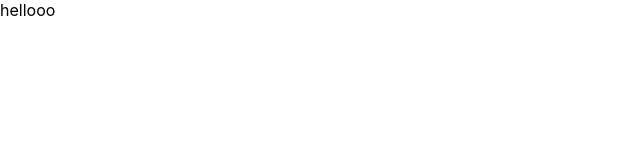
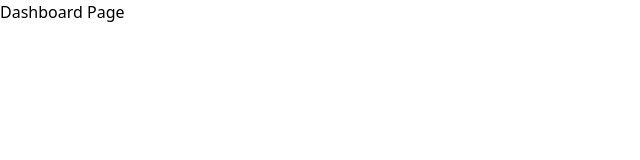
Before and after one commit to Taxi-App1/taxi-dashboard, a React (Create React App) app: page / in a window 1280 px wide. Shown: the top 160 px of the page, without its empty margins (0-640 px from the left). Built offline with nearby package versions, Linux system fonts and the light colour scheme.

Commit message:
setUp tailwind css and  the structure of the file

```diff
--- a/package.json
+++ b/package.json
@@ -8,6 +8,7 @@
     "@testing-library/user-event": "^13.5.0",
     "react": "^18.2.0",
     "react-dom": "^18.2.0",
+    "react-router-dom": "^6.18.0",
     "react-scripts": "5.0.1",
     "web-vitals": "^2.1.4"
   },
@@ -34,5 +35,8 @@
       "last 1 firefox version",
       "last 1 safari version"
     ]
+  },
+  "devDependencies": {
+    "tailwindcss": "^3.3.5"
   }
 }
--- a/src/App.js
+++ b/src/App.js
@@ -1,9 +1,27 @@
 
-
+import { Route, Routes } from "react-router-dom";
+import Layouts from "./Layouts/Layouts";
+import SignInPage from "./Pages/SignInPage";
+import DriverPage from "./Pages/DriverPage";
+import UserPage from "./Pages/UsersPage";
+import DashboardPage from "./Pages/DashboardPage";
+import OrderPage from "./Pages/OrderPage";
 function App() {
   return (
-    <div className="App">
-          hellooo
+    <div className="">
+          <Routes>
+          <Route path="/" element={<Layouts/>}>
+                <Route path="/" element={<DashboardPage/>} />
+                <Route path="/signIn" element={<SignInPage/>} />
+                <Route path="/driver" element={<DriverPage/>} />
+                <Route path="/user" element={<UserPage/>} />
+                <Route path="/order" element={<OrderPage/>} />
+                {/* <Route element={<RequireUser/>}>
+                <Route path="/" element={} />
+                <Route path="/" element={} />
+                </Route> */}
+              </Route>
+          </Routes>
     </div>
   );
 }
--- /dev/null
+++ b/src/Layouts/Layouts.jsx
@@ -0,0 +1,12 @@
+import React from "react";
+import { Outlet } from "react-router-dom";
+
+function Layouts() {
+    return (
+        <div>
+        <Outlet/>
+        </div>
+     );
+}
+
+export default Layouts;
--- /dev/null
+++ b/src/Pages/DashboardPage.jsx
@@ -0,0 +1,7 @@
+function DashboardPage () {
+    return ( <div>
+        Dashboard Page
+    </div> );
+}
+
+export default  DashboardPage ;
--- /dev/null
+++ b/src/Pages/DriverPage.jsx
@@ -0,0 +1,7 @@
+function DriverPage() {
+    return ( <div>
+        Driver Page
+    </div> );
+}
+
+export default DriverPage;
--- /dev/null
+++ b/src/Pages/OrderPage.jsx
@@ -0,0 +1,9 @@
+function OrderPage() {
+    return (
+    <div>
+Order Page
+    </div>
+     );
+}
+
+export default OrderPage;
--- /dev/null
+++ b/src/Pages/SignInPage.jsx
@@ -0,0 +1,9 @@
+function SignInPage() {
+    return (
+    <div>
+        SignIn
+    </div>
+    );
+}
+
+export default SignInPage;
--- /dev/null
+++ b/src/Pages/UsersPage.jsx
@@ -0,0 +1,9 @@
+function UserPage() {
+    return (
+    <div>
+        user Page
+    </div>
+     );
+}
+
+export default UserPage;
--- a/src/index.css
+++ b/src/index.css
@@ -1,13 +1,3 @@
-body {
-  margin: 0;
-  font-family: -apple-system, BlinkMacSystemFont, 'Segoe UI', 'Roboto', 'Oxygen',
-    'Ubuntu', 'Cantarell', 'Fira Sans', 'Droid Sans', 'Helvetica Neue',
-    sans-serif;
-  -webkit-font-smoothing: antialiased;
-  -moz-osx-font-smoothing: grayscale;
-}
-
-code {
-  font-family: source-code-pro, Menlo, Monaco, Consolas, 'Courier New',
-    monospace;
-}
+@tailwind base;
+@tailwind components;
+@tailwind utilities;
--- a/src/index.js
+++ b/src/index.js
@@ -3,11 +3,13 @@ import ReactDOM from 'react-dom/client';
 import './index.css';
 import App from './App';
 import reportWebVitals from './reportWebVitals';
-
+import { BrowserRouter } from 'react-router-dom';
 const root = ReactDOM.createRoot(document.getElementById('root'));
 root.render(
   <React.StrictMode>
+    <BrowserRouter>
     <App />
+    </BrowserRouter>
   </React.StrictMode>
 );
 
--- /dev/null
+++ b/tailwind.config.js
@@ -0,0 +1,10 @@
+/** @type {import('tailwind css').Config} */
+module.exports = {
+  content: [
+    "./src/**/*.{js,jsx,ts,tsx}",
+  ],
+  theme: {
+    extend: {},
+  },
+  plugins: [],
+}
```
Also changed, not shown: 1 other file (tests, documents, lock files or other folders).
